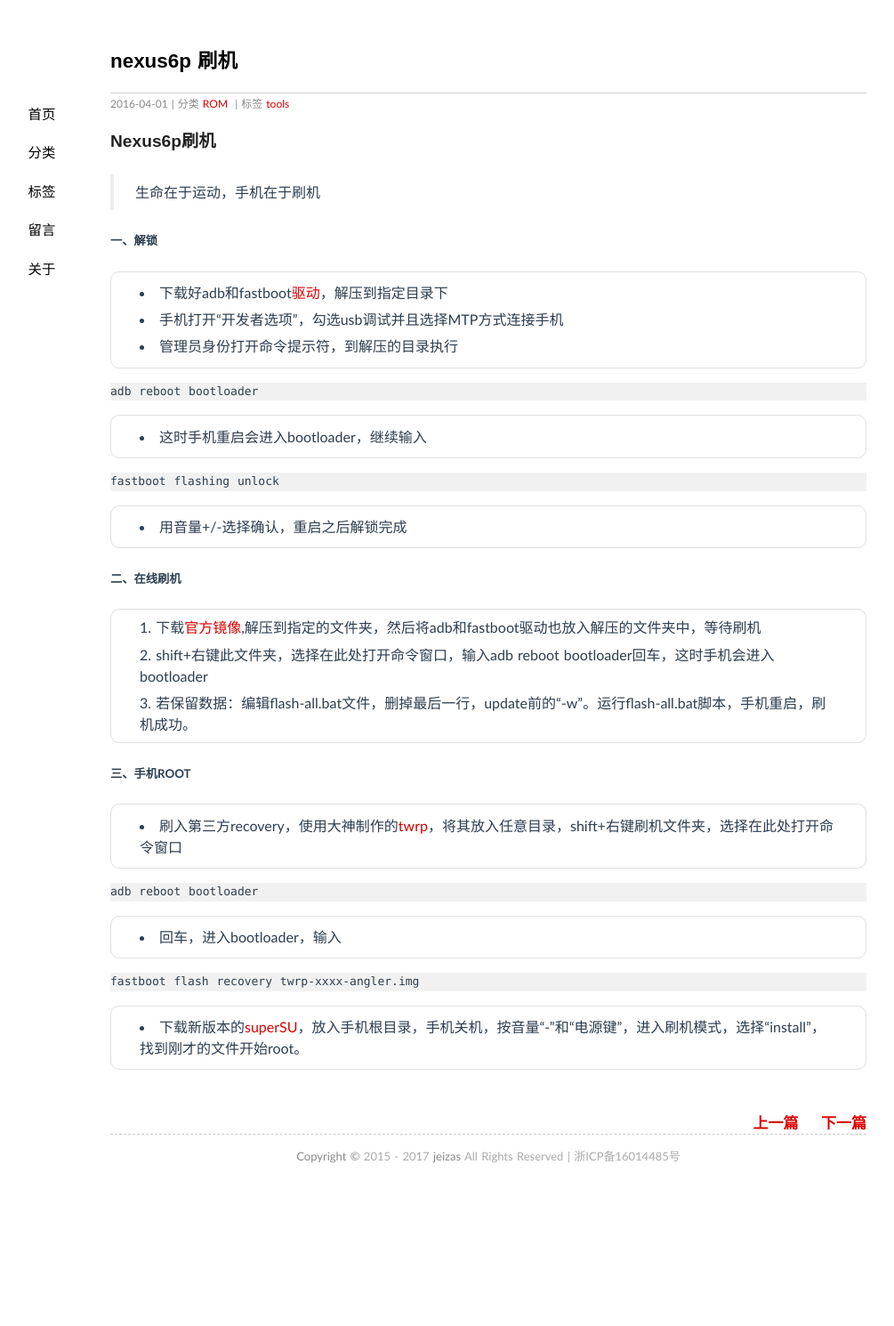
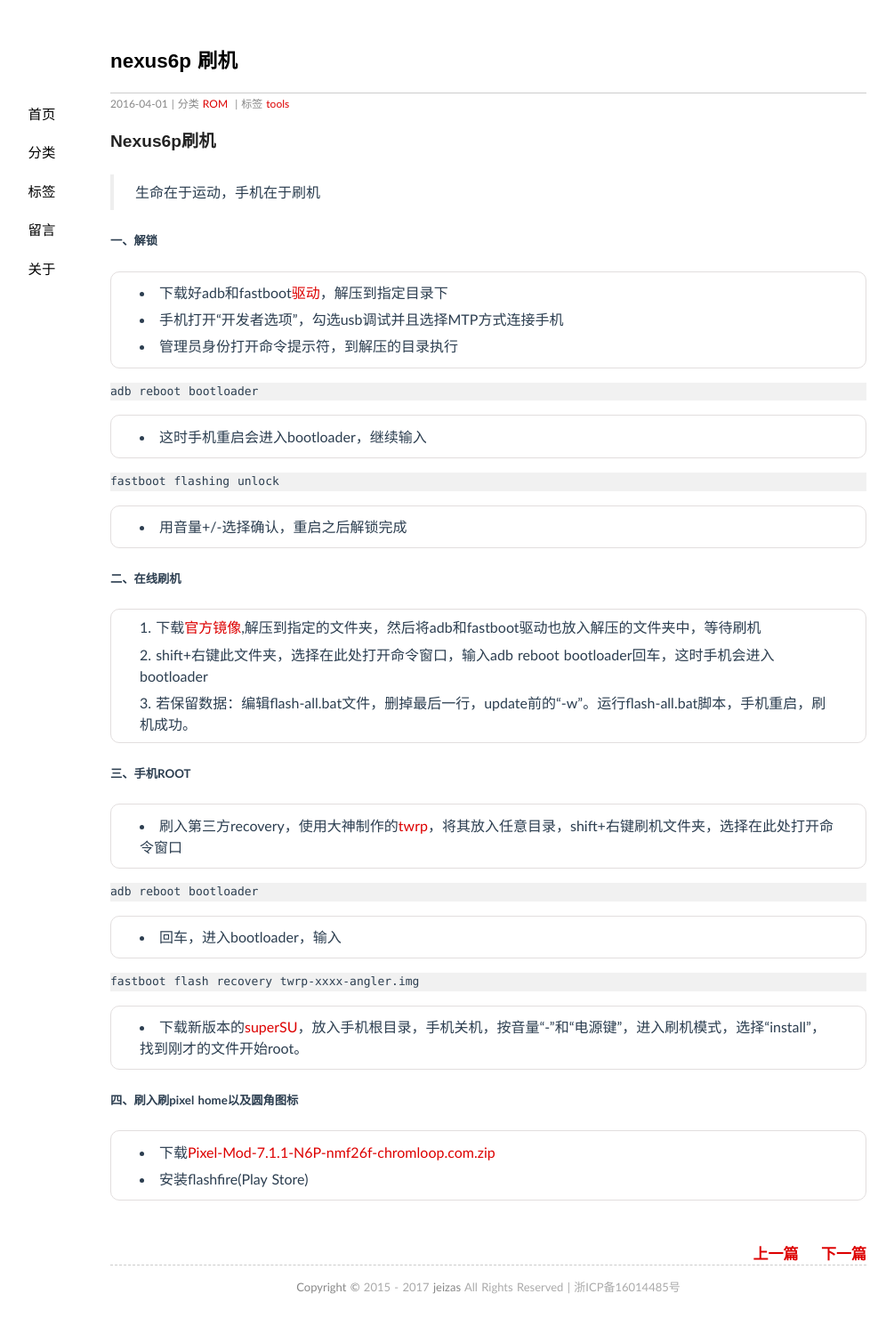
Before and after one commit to jeizas/jeizas.github.io, a Jekyll site: the page built from _posts/2016-04-01-nexus6p_root.md, in a window 1280 px wide. Shown: the whole page at 89% size, without its empty margins (91-1096 px from the left). Built offline with Jekyll 4.4.1, drawn with Linux system fonts in a browser that asks for light colours; comment, search, counter and statistics services are not loaded; before the commit the page ends 1343 px from its top, so only the background shows below that.

Commit message:
add Pixel-Mod

```diff
--- a/_posts/2016-04-01-nexus6p_root.md
+++ b/_posts/2016-04-01-nexus6p_root.md
@@ -44,4 +44,9 @@ adb reboot bootloader
 fastboot flash recovery twrp-xxxx-angler.img
 ~~~
 
-- 下载新版本的[superSU](http://forum.xda-developers.com)，放入手机根目录，手机关机，按音量“-”和“电源键”，进入刷机模式，选择“install”，找到刚才的文件开始root。
+- 下载新版本的[superSU](http://download.chainfire.eu/supersu)，放入手机根目录，手机关机，按音量“-”和“电源键”，进入刷机模式，选择“install”，找到刚才的文件开始root。
+
+##### 四、刷入刷pixel home以及圆角图标
+
+- 下载[Pixel-Mod-7.1.1-N6P-nmf26f-chromloop.com.zip](https://forum.xda-developers.com/nexus-6p/themes-apps/mod-pixel-exclusive-home-button-t3499244)
+- 安装flashfire(Play Store)
```
